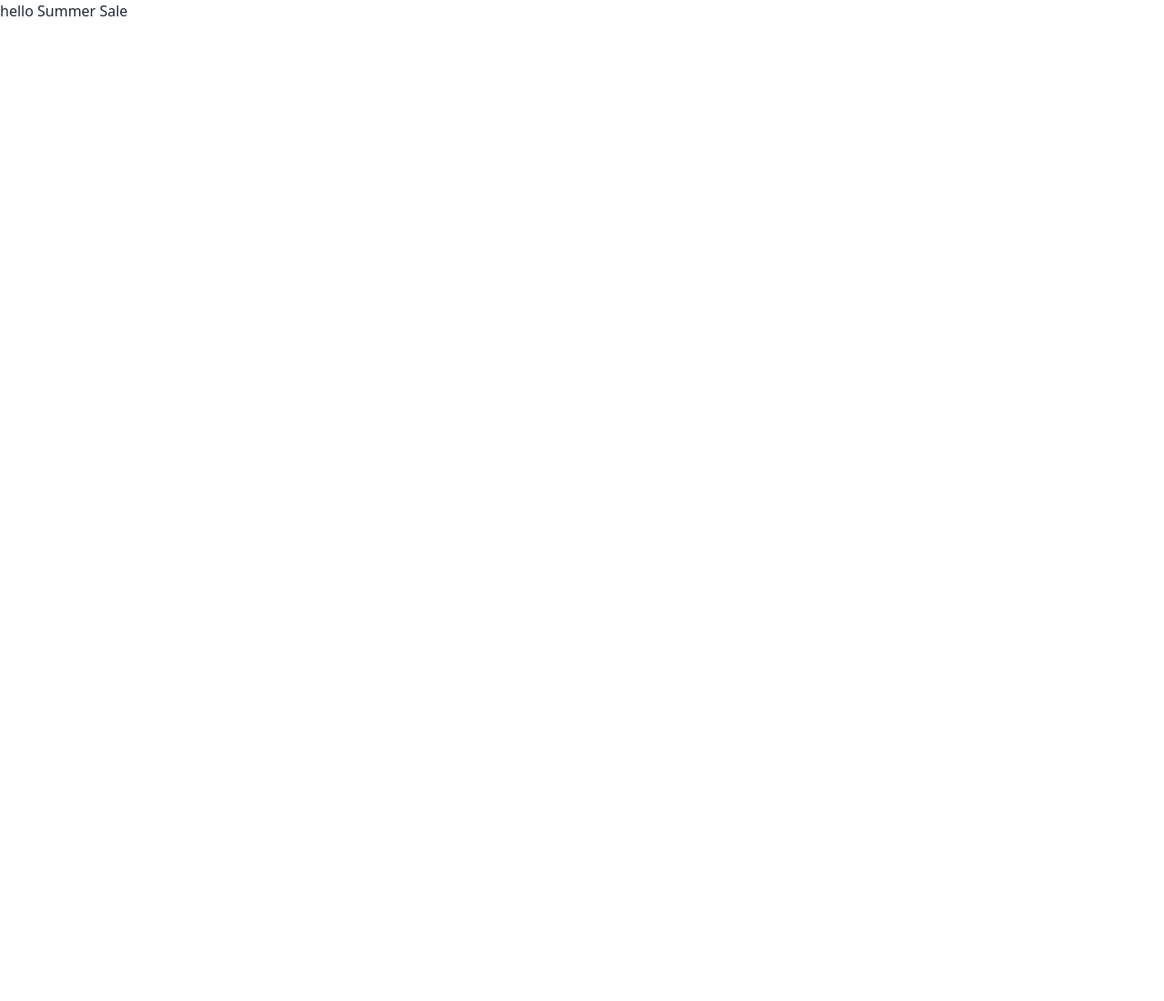
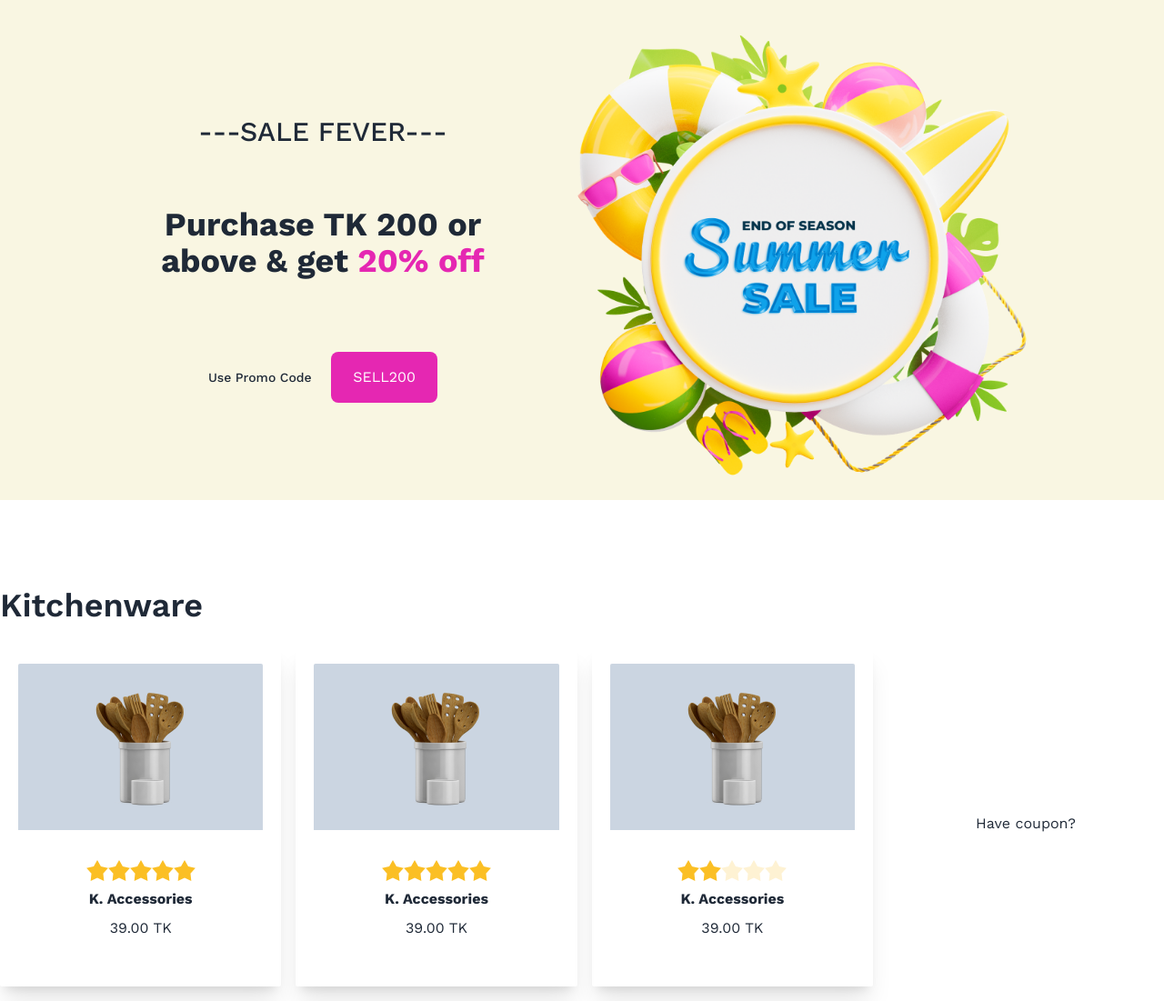
Before and after one commit to shohaib1996/summer-sale-dom-project, a plain HTML site: page index.html in a window 1280 px wide. Shown: the whole page at 91% size. Before the commit the page ends 800 px from the top, so only its background shows below. Drawn offline with nearby package versions, Linux system fonts and the light colour scheme.

Commit message:
header added

```diff
--- a/index.html
+++ b/index.html
@@ -5,15 +5,112 @@
     <meta charset="UTF-8">
     <meta name="viewport" content="width=device-width, initial-scale=1.0">
     <title>Summer Sale</title>
+    <link rel="preconnect" href="https://fonts.googleapis.com">
+    <link rel="preconnect" href="https://fonts.gstatic.com" crossorigin>
+    <link href="https://fonts.googleapis.com/css2?family=Work+Sans:wght@400;500;600;700;800&display=swap"
+        rel="stylesheet">
     <link href="https://cdn.jsdelivr.net/npm/daisyui@3.5.1/dist/full.css" rel="stylesheet" type="text/css" />
     <script src="https://cdn.tailwindcss.com"></script>
+    <script>
+        tailwind.config = {
+            theme: {
+                extend: {
+                    colors: {
+                        clifford: '#da373d',
+                        'bg-color': '#F9F6E2',
+                        'btn-color': '#E527B2',
+
+                    }
+                }
+            }
+        }
+    </script>
+    <style>
+        * {
+            font-family: 'Work Sans', sans-serif;
+        }
+    </style>
 
 </head>
 
 <body>
-    <header>
-        <h1>hello Summer Sale</h1>
+    <header class="bg-bg-color mb-24">
+        <div class="flex gap-5 flex-col lg:flex-row justify-center items-center max-w-screen-lg mx-auto">
+            <div class="flex-1 text-center">
+                <p class="text-xl lg:text-3xl font-medium mb-5 lg:mb-11 p-5 lg:p-5">---SALE FEVER---</p>
+                <h1 class="text-2xl lg:text-4xl font-bold  mb-10 lg:mb-20">Purchase TK 200 or <br>above & get <span
+                        class="text-btn-color">20% off</span></h1>
+                <span class="font-medium text-sm">Use Promo Code</span>
+                <button class="bg-btn-color text-white px-6 py-4 rounded-lg ml-4">SELL200</button>
+            </div>
+            <div class="flex-1">
+                <img class="lg:max-w-[550px] lg:max-h-[550px]" src="./images/Summer 1.png" alt="">
+            </div>
+        </div>
     </header>
+    <main class="max-w-screen-xl mx-auto flex gap-4 flex-col lg:flex-row items-center">
+        <div class="grid gap-4 grid-cols-1 lg:grid-cols-3 w-3/4">
+            <div>
+                <h2 class="font-semibold text-4xl mb-6">Kitchenware</h2>
+                <div class="card shadow-xl p-5 rounded-sm">
+                    <figure class="bg-slate-300 py-6"><img src="./images/prod1.png" alt="Shoes" /></figure>
+                    <div class="card-body flex justify-center items-center flex-col">
+                        <div class="rating">
+                            <input type="radio" name="rating-2" class="mask mask-star-2 bg-amber-400" />
+                            <input type="radio" name="rating-2" class="mask mask-star-2 bg-amber-400" checked />
+                            <input type="radio" name="rating-2" class="mask mask-star-2 bg-amber-400" />
+                            <input type="radio" name="rating-2" class="mask mask-star-2 bg-amber-400" />
+                            <input type="radio" name="rating-2" class="mask mask-star-2 bg-amber-400" />
+                        </div>
+                        <p class="font-bold">K. Accessories</p>
+                        <p>39.00 TK</p>
+                    </div>
+                </div>
+            </div>
+            <div>
+                <div class="card shadow-xl p-5 rounded-sm mt-16">
+                    <figure class="bg-slate-300 py-6"><img src="./images/prod1.png" alt="Shoes" /></figure>
+                    <div class="card-body flex justify-center items-center flex-col">
+                        <div class="rating">
+                            <input type="radio" name="rating-2" class="mask mask-star-2 bg-amber-400" />
+                            <input type="radio" name="rating-2" class="mask mask-star-2 bg-amber-400" checked />
+                            <input type="radio" name="rating-2" class="mask mask-star-2 bg-amber-400" />
+                            <input type="radio" name="rating-2" class="mask mask-star-2 bg-amber-400" />
+                            <input type="radio" name="rating-2" class="mask mask-star-2 bg-amber-400" />
+                        </div>
+                        <p class="font-bold">K. Accessories</p>
+                        <p>39.00 TK</p>
+                    </div>
+                </div>
+            </div>
+            <div>
+                <div class="card shadow-xl p-5 rounded-sm mt-16">
+                    <figure class="bg-slate-300 py-6"><img src="./images/prod1.png" alt="Shoes" /></figure>
+                    <div class="card-body flex justify-center items-center flex-col">
+                        <div class="rating">
+                            <input type="radio" name="rating-2" class="mask mask-star-2 bg-amber-400" />
+                            <input type="radio" name="rating-2" class="mask mask-star-2 bg-amber-400" checked />
+                            <input type="radio" name="rating-2" class="mask mask-star-2 bg-amber-400" />
+                            <input type="radio" name="rating-2" class="mask mask-star-2 bg-amber-400" />
+                            <input type="radio" name="rating-2" class="mask mask-star-2 bg-amber-400" />
+                        </div>
+                        <p class="font-bold">K. Accessories</p>
+                        <p>39.00 TK</p>
+                    </div>
+                </div>
+            </div>
+            <div>
+
+            </div>
+            <div></div>
+            <div></div>
+        </div>
+        <div class="text-center flex-1 mt-16">
+            <h3>Have coupon?</h3>
+
+        </div>
+
+    </main>
 
     <script src="./js/script.js"></script>
 </body>
```
